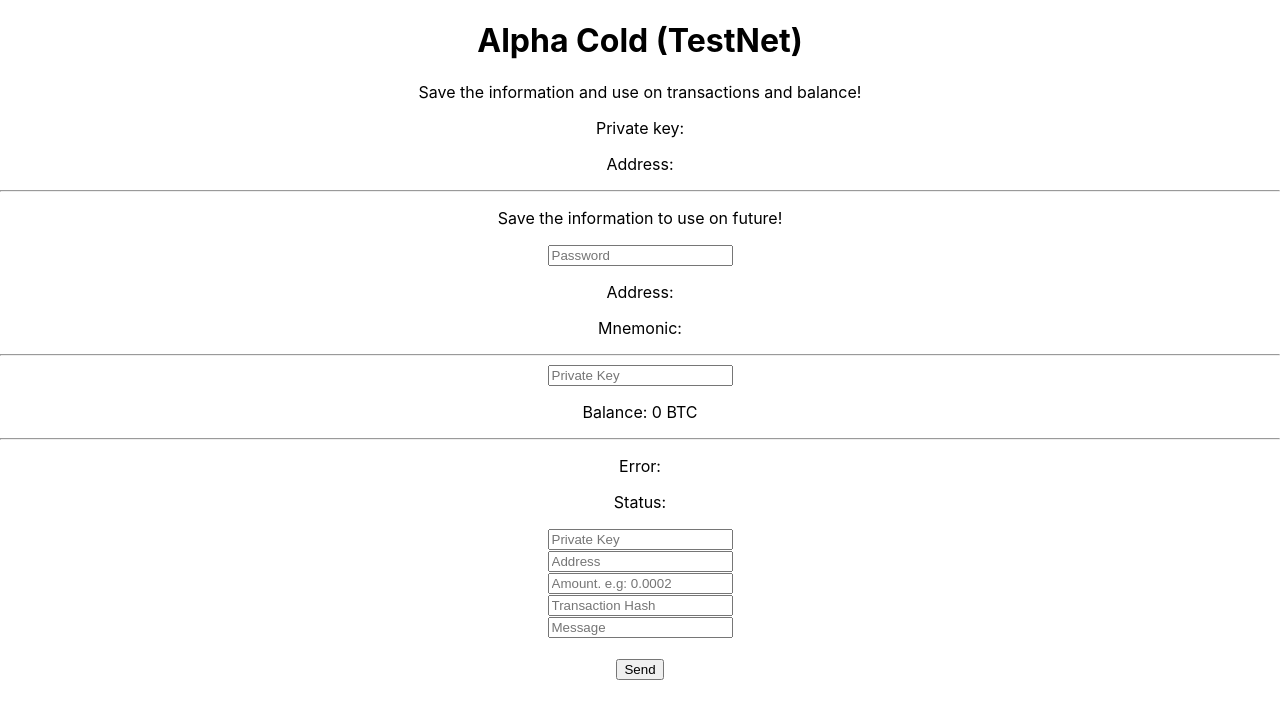
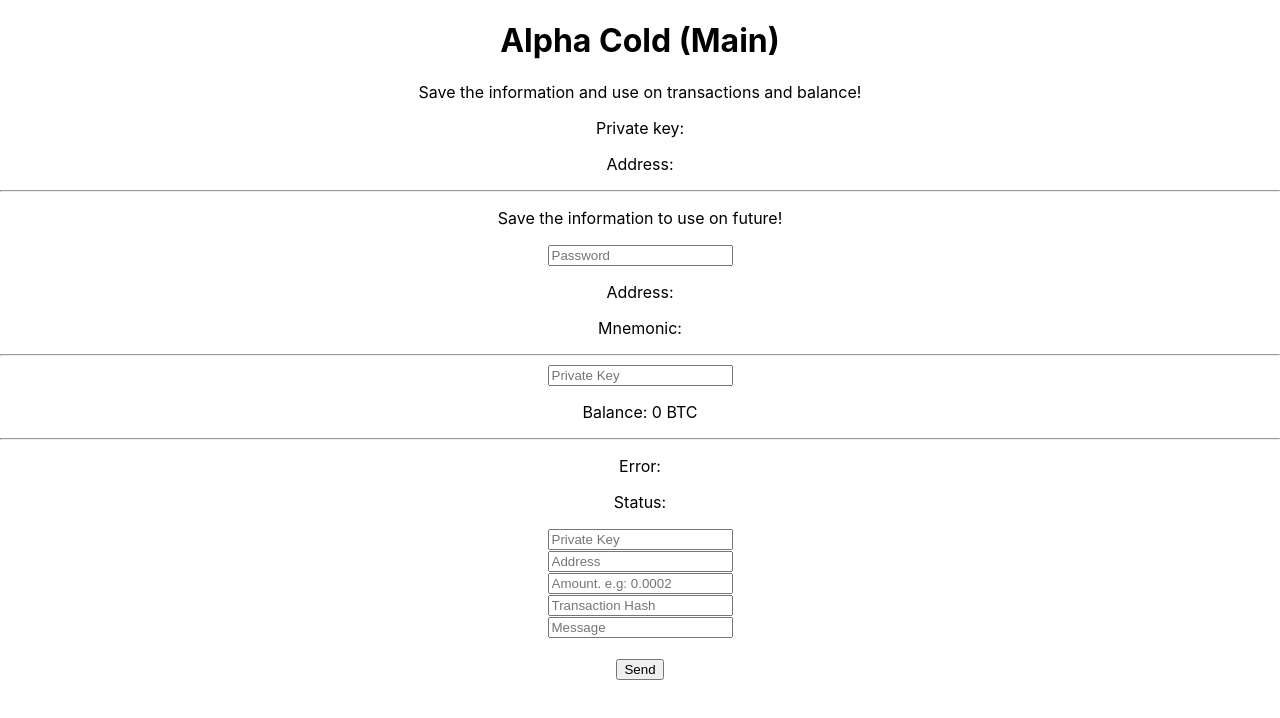
Before and after one commit to ktfth/alpha-cold, a React (Create React App) app: page / in a window 1280 px wide. Shown: the top 718 px of the page. Built offline with nearby package versions, Linux system fonts and the light colour scheme; no server answers.

Commit message:
add network main

```diff
--- a/src/App.js
+++ b/src/App.js
@@ -16,7 +16,7 @@ function Wallet() {
 
   return (
     <>
-      <h1>Alpha Cold (TestNet)</h1>
+      <h1>Alpha Cold (Main)</h1>
       <p>Save the information and use on transactions and balance!</p>
       <p>Private key: {privateKey}</p>
       <p>Address: {address}</p>
```
